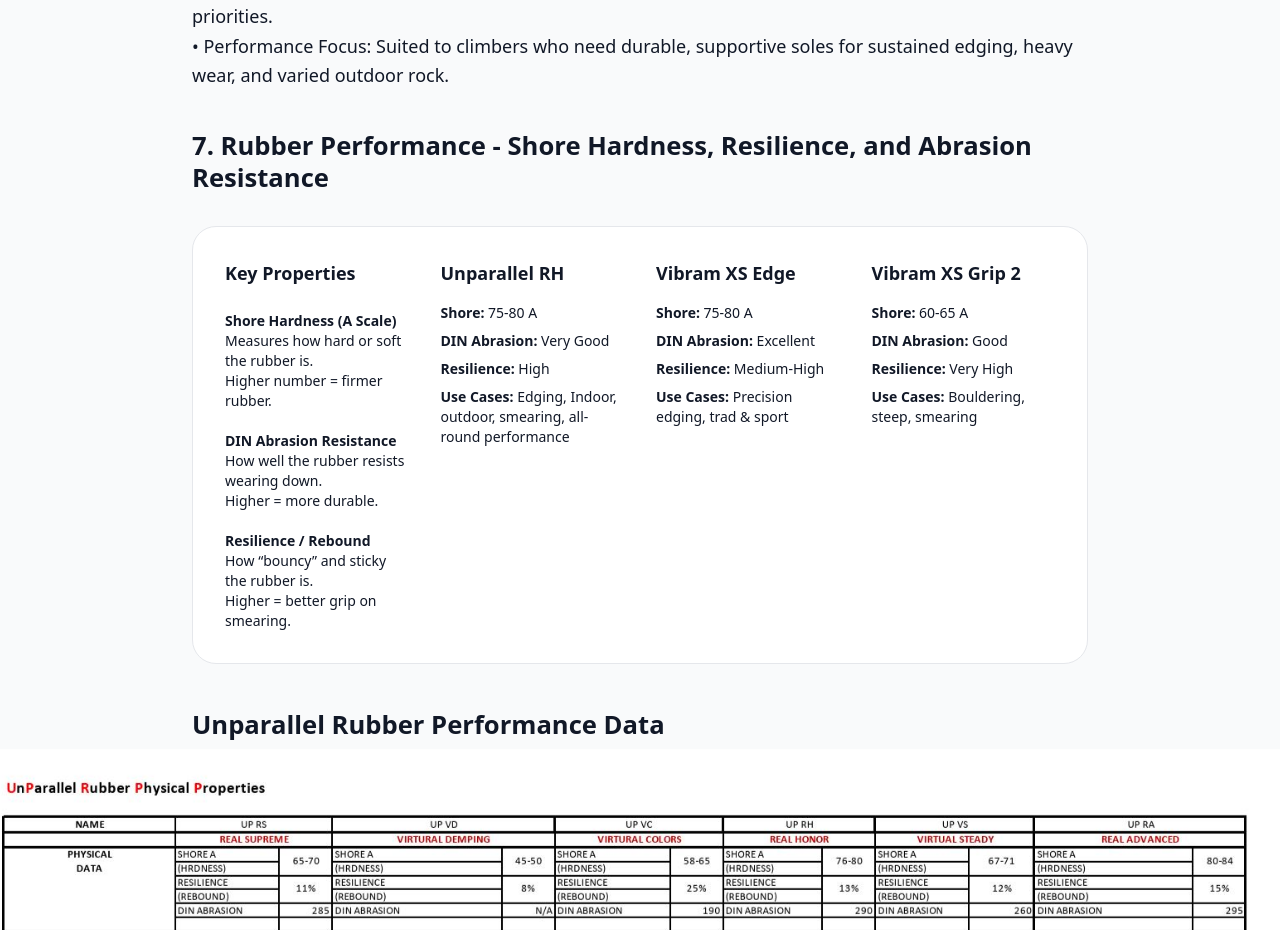
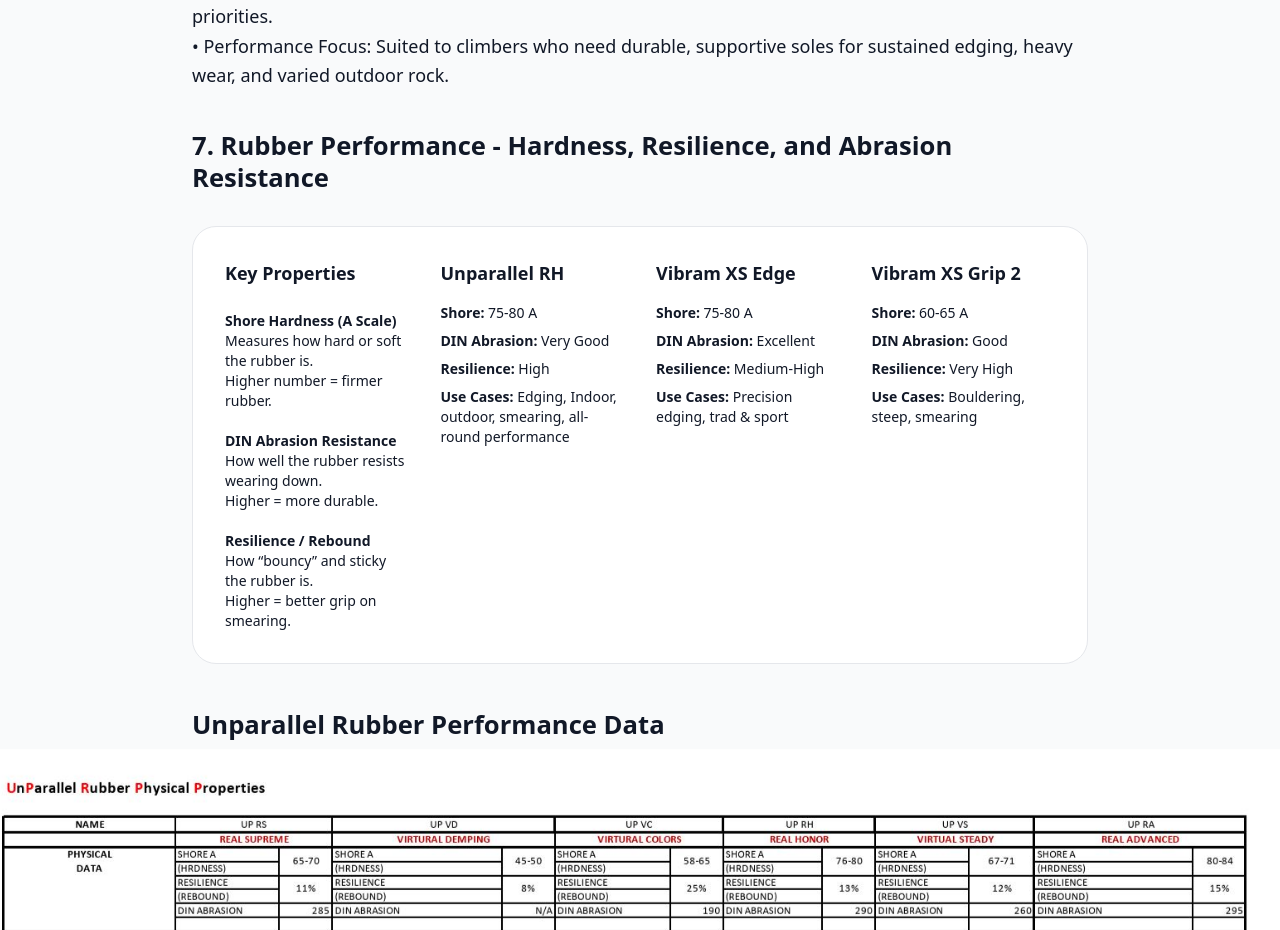
Before and after one commit to omorellAUS/Perth-Resoles-Website-, a plain HTML site: page shoecare.html in a window 1280 px wide. Shown: the part 6269-7199 px from the top of the page. Drawn offline with nearby package versions, Linux system fonts and the light colour scheme.

Commit message:
Update shoecare.html

```diff
--- a/shoecare.html
+++ b/shoecare.html
@@ -164,7 +164,7 @@
 
 
       <!-- Rubber Properties -->
-      <h2 class="text-2xl font-semibold mt-12">7. Rubber Performance - Shore Hardness, Resilience, and Abrasion Resistance</h2>
+      <h2 class="text-2xl font-semibold mt-12">7. Rubber Performance - Hardness, Resilience, and Abrasion Resistance</h2>
       <div class="mt-8 bg-white border border-gray-200 rounded-3xl p-8">
         <div class="grid md:grid-cols-4 gap-8">
 
```
